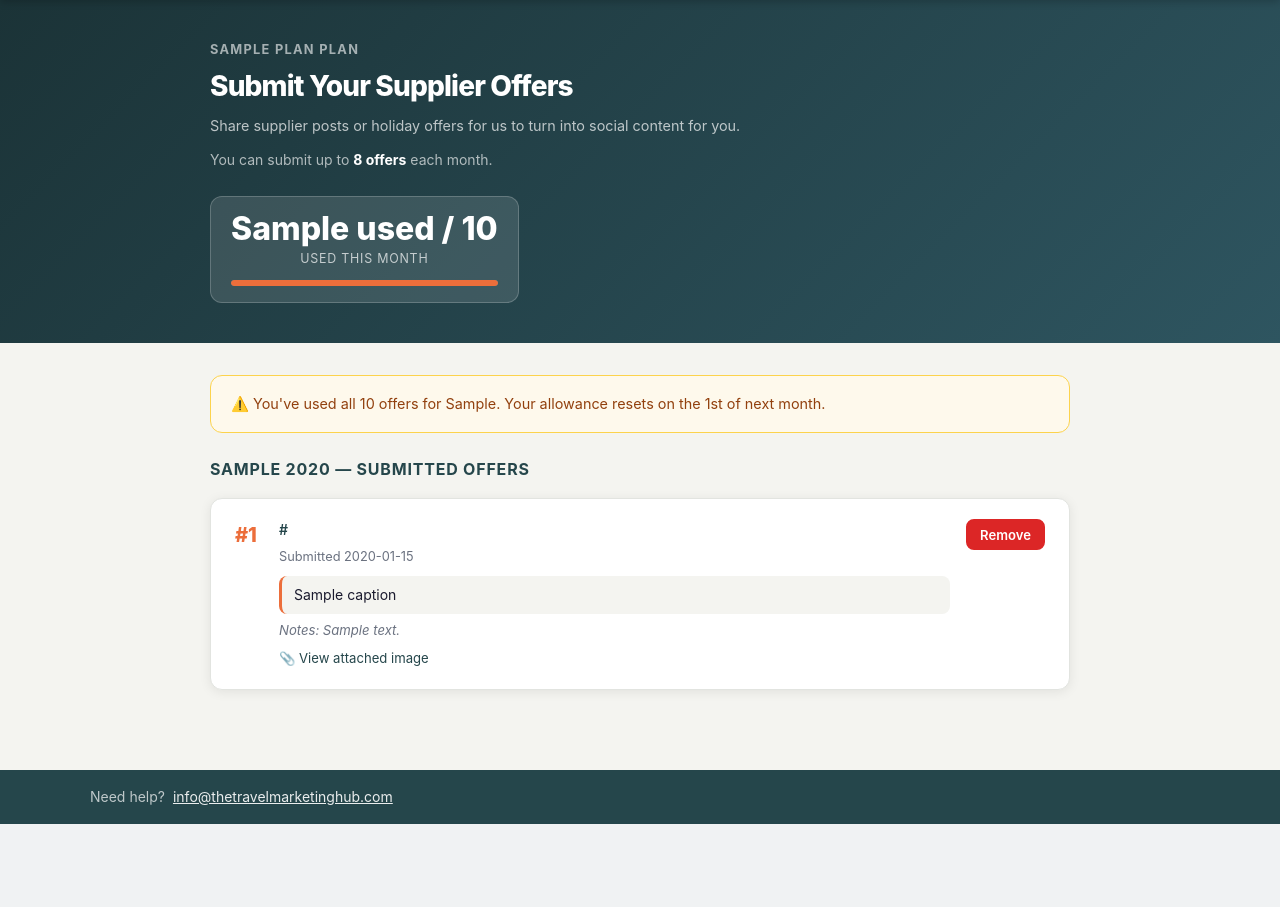
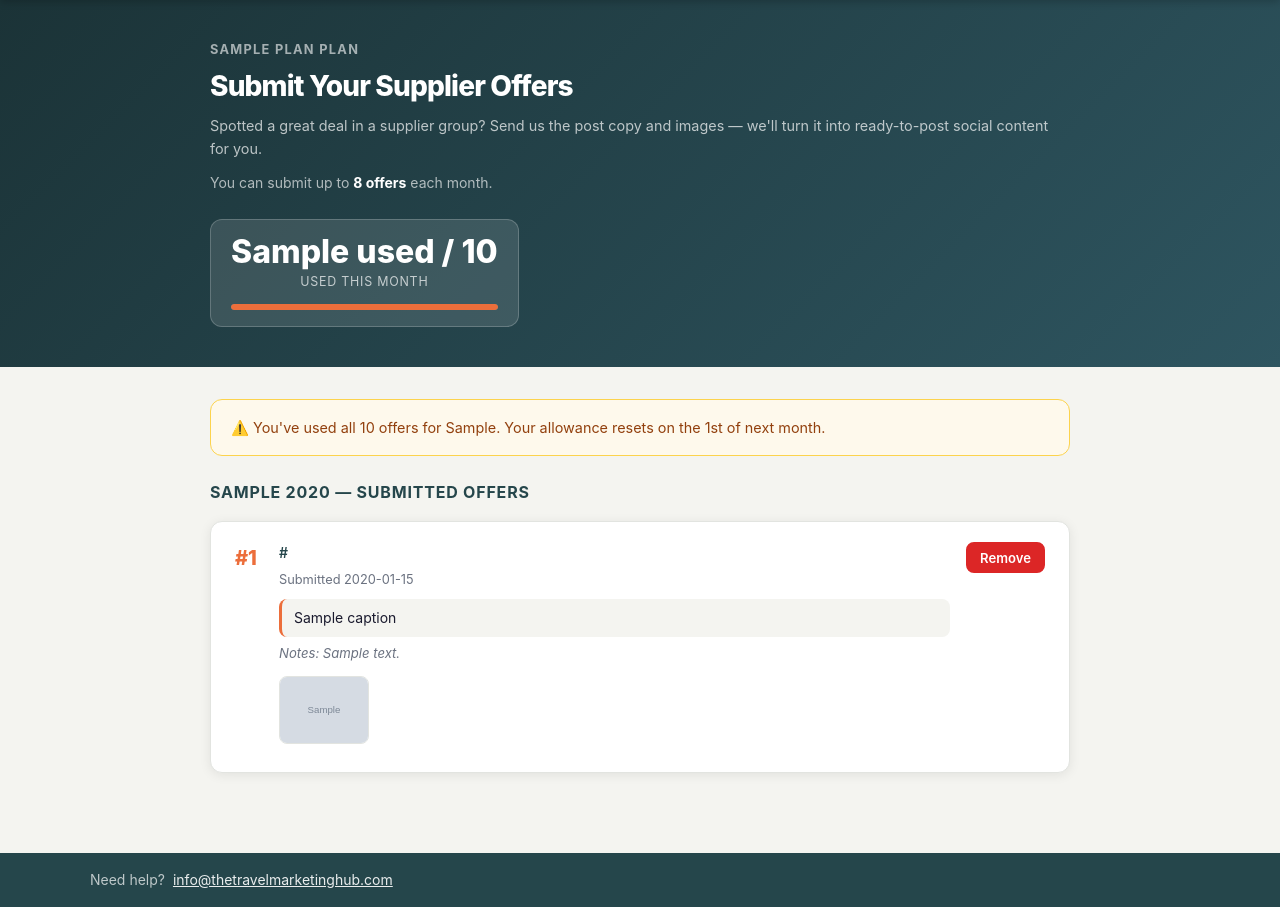
Before and after one commit to tmh-content-hub/tmh-content-hub, a Flask app: template templates/offers.html in a window 1280 px wide. Shown: the part 64-971 px from the top of the page. Before the commit the page ends 888 px from the top, so only its background shows below. Run offline with Flask 3, Linux system fonts and the light colour scheme; the template is opened without the code that fills it: most values are stand-ins (such as "Sample title", 1, 10 or a date in 2020); grey boxes marked "Sample" are stand-in pictures; some libraries are stand-ins or nearby versions.

Commit message:
Restrict image uploads to JPEG and PNG only

```diff
--- a/app.py
+++ b/app.py
@@ -3,6 +3,7 @@ import json
 import hashlib
 import psycopg2
 import psycopg2.extras
+import urllib.request as urllib_req
 from datetime import date, datetime
 from functools import wraps
 from flask import (
@@ -22,6 +23,25 @@ FILE_FIELDS = ["blog_docx","social_posts","promo_assets","guide_pdf",
                "images_folder","canva_guide","canva_carousel","canva_pinterest","video_reels"]
 
 OFFER_LIMITS = {"core": 0, "pro": 4, "managed": 8}
+
+SUPABASE_URL         = os.environ.get("SUPABASE_URL", "")
+SUPABASE_SERVICE_KEY = os.environ.get("SUPABASE_SERVICE_KEY", "")
+ALLOWED_IMAGE_TYPES  = {"image/jpeg","image/png"}
+
+def upload_image(file_bytes, path, content_type):
+    """Upload a file to Supabase Storage and return its public URL."""
+    if not SUPABASE_URL or not SUPABASE_SERVICE_KEY:
+        return None
+    try:
+        url = f"{SUPABASE_URL}/storage/v1/object/offer-images/{path}"
+        req = urllib_req.Request(url, data=file_bytes, method="POST")
+        req.add_header("Authorization", f"Bearer {SUPABASE_SERVICE_KEY}")
+        req.add_header("Content-Type", content_type or "image/jpeg")
+        req.add_header("x-upsert", "true")
+        urllib_req.urlopen(req)
+        return f"{SUPABASE_URL}/storage/v1/object/public/offer-images/{path}"
+    except Exception:
+        return None
 
 # ─────────────────────────────────────────────
 # Helpers
@@ -346,18 +366,33 @@ def submit_offer():
         if not offer_url:
             cur.close(); conn.close()
             return redirect(url_for("offers") + "?error=url")
-        caption   = request.form.get("caption", "").strip()
-        notes     = request.form.get("notes", "").strip()
-        image_url = request.form.get("image_url", "").strip()
-        offer_id  = f"offer_{int(datetime.utcnow().timestamp() * 1000)}"
+        caption  = request.form.get("caption", "").strip()
+        notes    = request.form.get("notes", "").strip()
+        offer_id = f"offer_{int(datetime.utcnow().timestamp() * 1000)}"
+
+        # Handle image uploads (up to 6, images only)
+        uploaded_urls = []
+        files = request.files.getlist("images")
+        for i, f in enumerate(files[:6]):
+            if not f or not f.filename:
+                continue
+            ct  = f.content_type or ""
+            ext = f.filename.rsplit(".", 1)[-1].lower() if "." in f.filename else "jpg"
+            if ct not in ALLOWED_IMAGE_TYPES and not ct.startswith("image/"):
+                continue
+            path = f"{session['user_id']}/{offer_id}_{i}.{ext}"
+            url  = upload_image(f.read(), path, ct)
+            if url:
+                uploaded_urls.append(url)
+
         cur.execute("""
             INSERT INTO supplier_offers
-                (id, customer_id, submitted_at, month, year, offer_url, caption, notes, image_url)
+                (id, customer_id, submitted_at, month, year, offer_url, caption, notes, image_urls)
             VALUES (%s,%s,%s,%s,%s,%s,%s,%s,%s)
         """, (offer_id, session["user_id"],
               datetime.utcnow().strftime("%Y-%m-%dT%H:%M:%S"),
               today.month, today.year,
-              offer_url, caption, notes, image_url))
+              offer_url, caption, notes, uploaded_urls))
         conn.commit(); cur.close(); conn.close()
         return redirect(url_for("offers") + "?success=1")
     except Exception as e:
--- a/static/style.css
+++ b/static/style.css
@@ -1193,6 +1193,33 @@ a:hover { text-decoration: underline; }
   color: var(--text);
 }
 
+/* Image thumbnails in submitted offer cards */
+.offer-image-grid {
+  display: flex;
+  flex-wrap: wrap;
+  gap: 0.5rem;
+  margin-top: 0.75rem;
+}
+
+.offer-thumb {
+  width: 90px;
+  height: 68px;
+  object-fit: cover;
+  border-radius: var(--radius-sm);
+  border: 1.5px solid var(--border);
+  cursor: pointer;
+  transition: opacity 0.15s;
+}
+
+.offer-thumb:hover { opacity: 0.82; }
+
+input[type="file"] {
+  font-size: 0.875rem;
+  color: var(--text);
+  padding: 0.4rem 0;
+  cursor: pointer;
+}
+
 /* ── Responsive tweaks ───────────────────────────────── */
 @media (max-width: 640px) {
   .hero-inner { flex-direction: column; align-items: flex-start; }
--- a/templates/offers.html
+++ b/templates/offers.html
@@ -27,7 +27,7 @@
       <div class="hero-text">
         <p class="hero-eyebrow">{{ plan | capitalize }} Plan</p>
         <h1 class="hero-heading">Submit Your Supplier Offers</h1>
-        <p class="hero-sub">Share supplier posts or holiday offers for us to turn into social content for you.</p>
+        <p class="hero-sub">Spotted a great deal in a supplier group? Send us the post copy and images — we'll turn it into ready-to-post social content for you.</p>
         <p style="margin-top:0.75rem; font-size:0.875rem; color:rgba(255,255,255,0.65);">
           {% if plan == 'pro' %}You can submit up to <strong style="color:#fff;">4 offers</strong> each month.
           {% else %}You can submit up to <strong style="color:#fff;">8 offers</strong> each month.{% endif %}
@@ -61,7 +61,7 @@
       </div>
       {% elif error == 'url' %}
       <div class="offer-limit-banner">
-        ⚠️ Please enter a supplier URL before submitting.
+        ⚠️ Please enter the supplier post URL before submitting.
       </div>
       {% endif %}
 
@@ -69,33 +69,42 @@
       {% if used < limit %}
       <div class="offer-form-card">
         <h2 class="offer-form-title">Add a New Offer</h2>
-        <p class="offer-form-hint">Paste the link to a supplier Facebook post, a holiday deal page, or any offer URL. Add any notes to help us understand what you'd like.</p>
+        <p class="offer-form-hint">Fill in as much or as little as you have. The more detail you give us, the better the content we can create.</p>
 
-        <form class="offer-form" method="POST" action="{{ url_for('submit_offer') }}">
+        <form class="offer-form" method="POST" action="{{ url_for('submit_offer') }}"
+              enctype="multipart/form-data">
 
           <div class="form-group">
-            <label>Supplier URL <span style="color:#dc2626;">*</span></label>
-            <input type="url" name="offer_url" placeholder="https://facebook.com/... or https://..." required />
-          </div>
-
-          <div class="offer-form-row">
-            <div class="form-group">
-              <label>Caption / Post Copy <span style="color:#888; font-weight:400;">(optional)</span></label>
-              <textarea name="caption" rows="3" placeholder="Paste the supplier's caption here if you'd like us to use or adapt it..."></textarea>
-            </div>
-            <div class="form-group">
-              <label>Notes for Us <span style="color:#888; font-weight:400;">(optional)</span></label>
-              <textarea name="notes" rows="3" placeholder="Anything we should know — dates, tone, specific angles..."></textarea>
-            </div>
+            <label>Supplier Post URL <span style="color:#dc2626;">*</span></label>
+            <input type="url" name="offer_url"
+                   placeholder="Paste the link to the Facebook post or offer page" required />
           </div>
 
           <div class="form-group">
-            <label>Image URL <span style="color:#888; font-weight:400;">(optional — Google Drive or Dropbox link)</span></label>
-            <input type="url" name="image_url" placeholder="https://drive.google.com/... (upload your image and paste the share link)" />
+            <label>Supplier Post Copy <span style="color:#888; font-weight:400;">(optional — paste the text from the post)</span></label>
+            <textarea name="caption" rows="4"
+                      placeholder="Copy and paste the supplier's post text here..."></textarea>
+          </div>
+
+          <div class="form-group">
+            <label>Notes for Us <span style="color:#888; font-weight:400;">(optional)</span></label>
+            <textarea name="notes" rows="2"
+                      placeholder="e.g. 'focus on the price', 'great for families', 'offer ends 30 April'..."></textarea>
+          </div>
+
+          <div class="form-group">
+            <label>Images <span style="color:#888; font-weight:400;">(optional — up to 6, images only)</span></label>
+            <p style="font-size:0.8rem; color:var(--muted); margin:-0.2rem 0 0.5rem;">
+              Save the images from the supplier post to your device, then select them here. JPG or PNG only — no GIFs, no PDFs.
+            </p>
+            <input type="file" name="images" id="images-input"
+                   accept="image/jpeg,image/png,.jpg,.jpeg,.png"
+                   multiple />
+            <p id="images-feedback" style="font-size:0.8rem;margin-top:0.35rem;display:none;"></p>
           </div>
 
           <div class="offer-form-actions">
-            <button type="submit" class="btn btn-primary">Submit Offer</button>
+            <button type="submit" class="btn btn-primary" id="submit-btn">Submit Offer</button>
             <span class="offer-limit-note">{{ limit - used }} offer{{ 's' if (limit - used) != 1 }} remaining this month</span>
           </div>
 
@@ -126,9 +135,13 @@
             {% if offer.notes %}
             <div class="offer-card-notes">Notes: {{ offer.notes }}</div>
             {% endif %}
-            {% if offer.image_url %}
-            <div class="offer-card-image">
-              📎 <a href="{{ offer.image_url }}" target="_blank" rel="noopener" style="color:var(--teal);">View attached image</a>
+            {% if offer.image_urls %}
+            <div class="offer-image-grid">
+              {% for img_url in offer.image_urls %}
+              <a href="{{ img_url }}" target="_blank" rel="noopener" title="View image {{ loop.index }}">
+                <img src="{{ img_url }}" class="offer-thumb" alt="Image {{ loop.index }}" />
+              </a>
+              {% endfor %}
             </div>
             {% endif %}
           </div>
@@ -159,5 +172,41 @@
 
   <div id="toast" class="toast" role="alert" aria-live="polite"></div>
   <script src="{{ url_for('static', filename='app.js') }}"></script>
+  <script>
+    // Validate image selection: max 6, images only, no PDFs
+    document.getElementById('images-input')?.addEventListener('change', function () {
+      const files    = Array.from(this.files);
+      const feedback = document.getElementById('images-feedback');
+      const btn      = document.getElementById('submit-btn');
+
+      const allowed = ['image/jpeg','image/png'];
+      const invalid = files.filter(f => !allowed.includes(f.type));
+      if (invalid.length > 0) {
+        feedback.textContent = '⚠️ JPG or PNG files only — no GIFs, PDFs or other file types.';
+        feedback.style.color = '#dc2626';
+        feedback.style.display = 'block';
+        this.value = ''; btn.disabled = false; return;
+      }
+      if (files.length > 6) {
+        feedback.textContent = '⚠️ Maximum 6 images — please select up to 6.';
+        feedback.style.color = '#dc2626';
+        feedback.style.display = 'block';
+        this.value = ''; btn.disabled = false; return;
+      }
+      if (files.length > 0) {
+        feedback.textContent = `✅ ${files.length} image${files.length > 1 ? 's' : ''} selected.`;
+        feedback.style.color = '#166534';
+        feedback.style.display = 'block';
+      } else {
+        feedback.style.display = 'none';
+      }
+    });
+
+    // Show uploading state on submit
+    document.querySelector('.offer-form')?.addEventListener('submit', function () {
+      const btn = document.getElementById('submit-btn');
+      if (btn) { btn.disabled = true; btn.textContent = 'Submitting…'; }
+    });
+  </script>
 </body>
 </html>
```
Also changed, not shown: templates/admin.html (+8 -3 lines).
